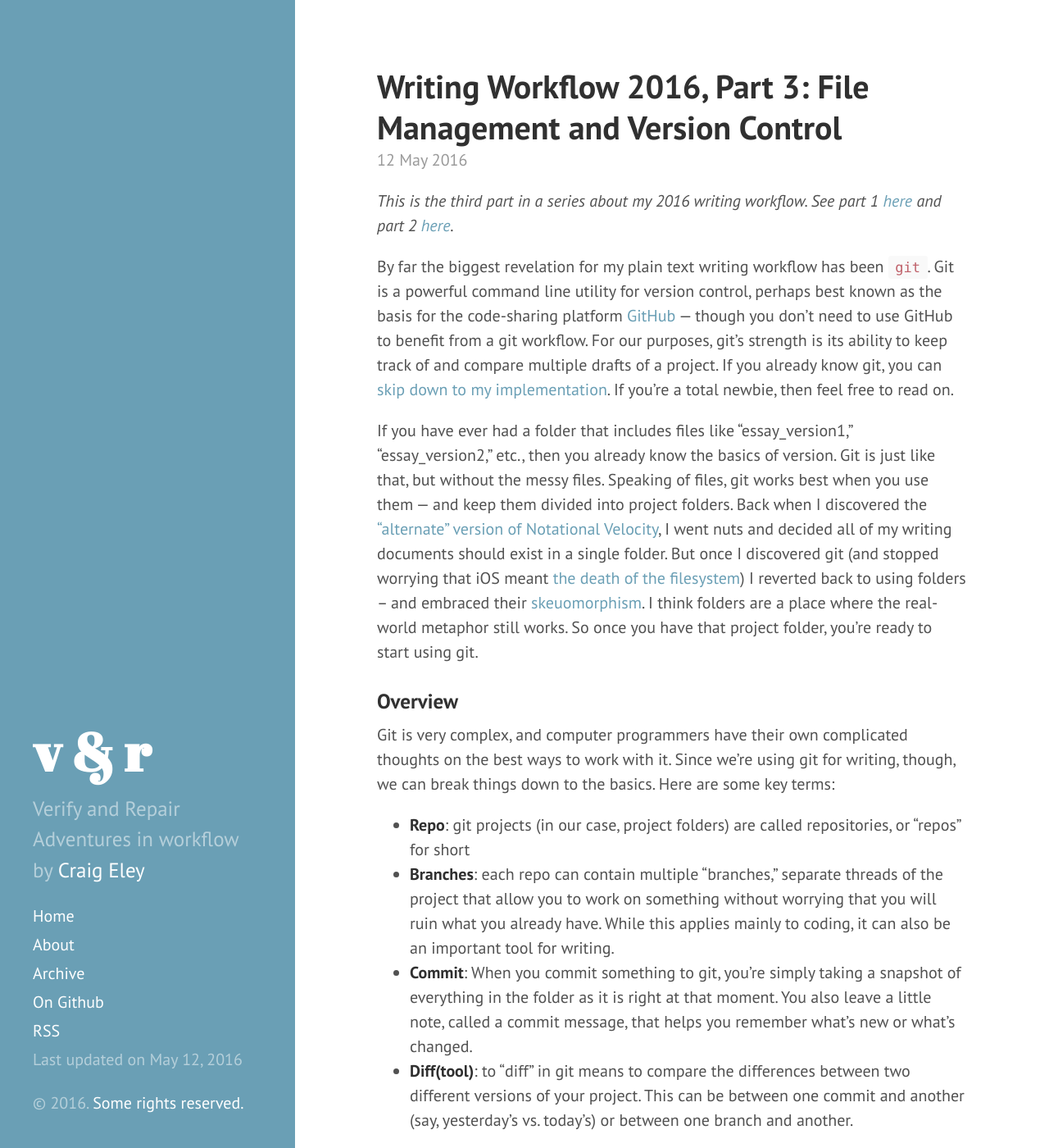
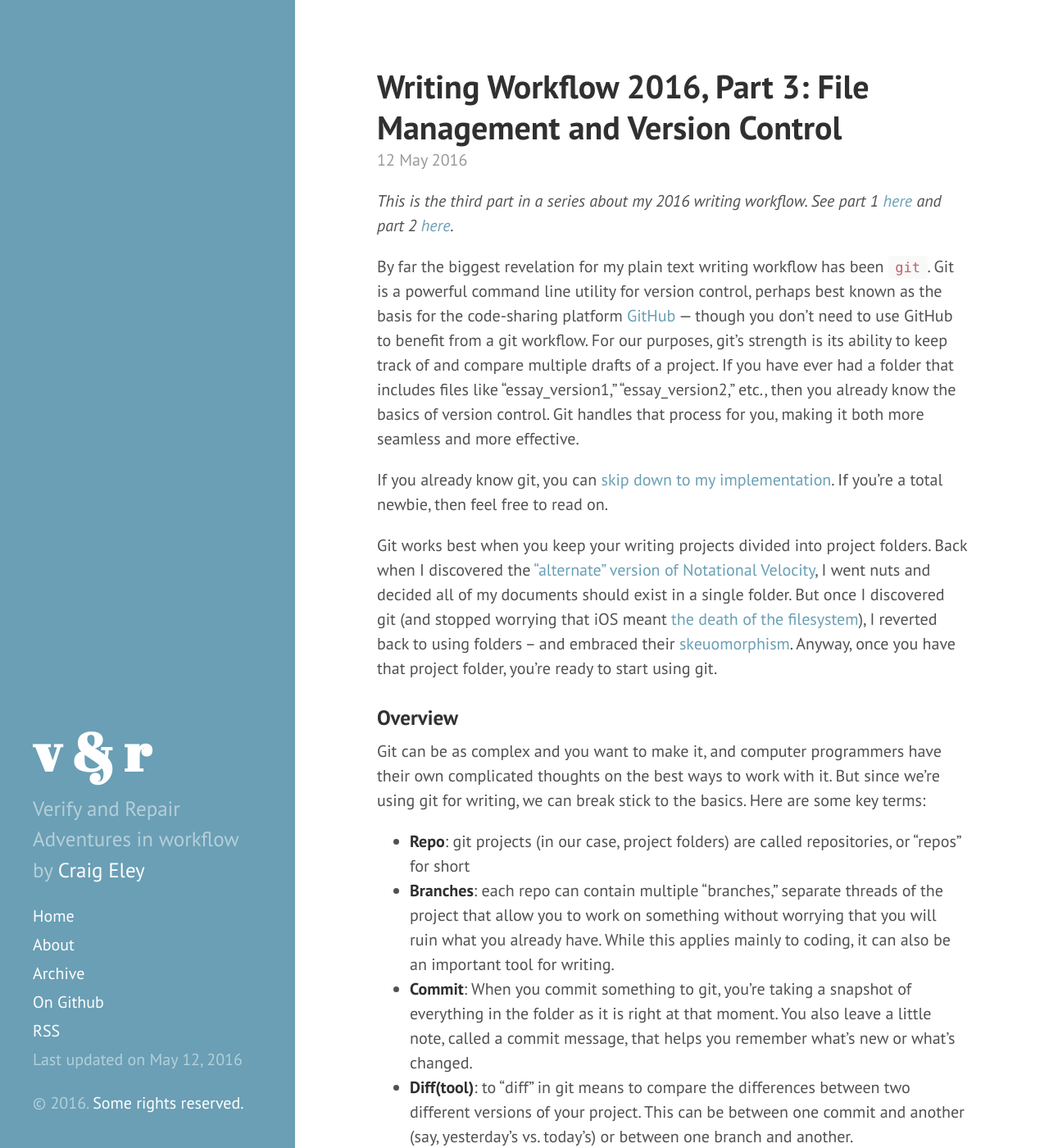
Before and after one commit to craigeley/verifyandrepair, a Jekyll site: the page built from _posts/2016-05-12-file-management-version-control.md, in a window 1280 px wide and 1400 px high. Shown: the whole window at 82% size. Built offline with Jekyll 4.4.1, drawn with Linux system fonts in a browser that asks for light colours; comment, search, counter and statistics services are not loaded; some of the changed text lies outside the part shown.

Commit message:
lined edits to git post

```diff
--- a/_posts/2016-05-12-file-management-version-control.md
+++ b/_posts/2016-05-12-file-management-version-control.md
@@ -7,16 +7,18 @@
 ---
 *This is the third part in a series about my 2016 writing workflow. See part 1 [here](http://verifyandrepair.com/04-11-2016/writing-workflow-2016-markdown-environment/) and part 2 [here](http://verifyandrepair.com/04-13-2016/citations-export-preview/).*
 
-By far the biggest revelation for my plain text writing workflow has been `git`. Git is a powerful command line utility for version control, perhaps best known as the basis for the code-sharing platform [GitHub](https://github.com/) — though you don't need to use GitHub to benefit from a git workflow. For our purposes, git's strength is its ability to keep track of and compare multiple drafts of a project. If you already know git, you can [skip down to my implementation](#workflow). If you're a total newbie, then feel free to read on.
+By far the biggest revelation for my plain text writing workflow has been `git`. Git is a powerful command line utility for version control, perhaps best known as the basis for the code-sharing platform [GitHub](https://github.com/) — though you don't need to use GitHub to benefit from a git workflow. For our purposes, git's strength is its ability to keep track of and compare multiple drafts of a project. If you have ever had a folder that includes files like "essay_version1," "essay_version2," etc., then you already know the basics of version control. Git handles that process for you, making it both more seamless and more effective.
 
-If you have ever had a folder that includes files like "essay_version1," "essay_version2," etc., then you already know the basics of version. Git is just like that, but without the messy files. Speaking of files, git works best when you use them — and keep them divided into project folders. Back when I discovered the ["alternate" version of Notational Velocity](http://brettterpstra.com/projects/nvalt/), I went nuts and decided all of my writing documents should exist in a single folder. But once I discovered git (and stopped worrying that iOS meant [the death of the filesystem](http://www.fastcompany.com/3007889/how-one-new-service-tackling-death-file-system)) I reverted back to using folders – and embraced their [skeuomorphism](http://tumblr.austinkleon.com/post/58625662398). I think folders are a place where the real-world metaphor still works. So once you have that project folder, you're ready to start using git.
+If you already know git, you can [skip down to my implementation](#workflow). If you're a total newbie, then feel free to read on.
+
+Git works best when you keep your writing projects divided into project folders. Back when I discovered the ["alternate" version of Notational Velocity](http://brettterpstra.com/projects/nvalt/), I went nuts and decided all of my documents should exist in a single folder. But once I discovered git (and stopped worrying that iOS meant [the death of the filesystem](http://www.fastcompany.com/3007889/how-one-new-service-tackling-death-file-system)), I reverted back to using folders – and embraced their [skeuomorphism](http://tumblr.austinkleon.com/post/58625662398). Anyway, once you have that project folder, you're ready to start using git.
 
 ### Overview
-Git is very complex, and computer programmers have their own complicated thoughts on the best ways to work with it. Since we're using git for writing, though, we can break things down to the basics. Here are some key terms:
+Git can be as complex and you want to make it, and computer programmers have their own complicated thoughts on the best ways to work with it. But since we're using git for writing, we can break stick to the basics. Here are some key terms:
 
 - **Repo**: git projects (in our case, project folders) are called repositories, or "repos" for short
 - **Branches**: each repo can contain multiple "branches," separate threads of the project that allow you to work on something without worrying that you will ruin what you already have. While this applies mainly to coding, it can also be an important tool for writing.
-- **Commit**: When you commit something to git, you're simply taking a snapshot of everything in the folder as it is right at that moment. You also leave a little note, called a commit message, that helps you remember what's new or what's changed.
+- **Commit**: When you commit something to git, you're taking a snapshot of everything in the folder as it is right at that moment. You also leave a little note, called a commit message, that helps you remember what's new or what's changed.
 - **Diff(tool)**: to "diff" in git means to compare the differences between two different versions of your project. This can be between one commit and another (say, yesterday's vs. today's) or between one branch and another.
 
 To start working in git, you need to use the command line and get into your folder: `cd path/to/folder`. Once you're there, make the folder a git repo: `git init`. Then, add all of the files to the project: `git add --all`. Finally, make the first commit: `git commit -a -m 'initial commit'`. The rest of the example commands in this post work from the idea that are you working in your project folder from the command line.
@@ -24,16 +26,16 @@
 ### <a name="workflow">Workflow</a>
 My git writing workflow uses two branches: "master" and "drafting." As you might guess, drafting is a workspace, while master is the "best" version of the document or project. Using a second branch is completely optional, but I use it because it a) gives me piece of mind to know I'm not messing around on the master, and b) because it allows for a really granular level of revision and review for the times when you need or want it. Here's my process:
 
-- At the start of a session, I switch to the drafting branch if I'm not in there already: `git checkout drafting`.
+- At the start of a session, I switch to the drafting branch if I'm not in there already: `git checkout drafting`. If you need to create that branch, it's `git checkout -b drafting`.
 - Now the hard part: [write](http://36hrw115apll2tgpf9vbfhw1.wpengine.netdna-cdn.com/wp-content/uploads/2013/01/DSC_0112-780x521.jpg).
-- When I'm done writing, I like to compare the changes I've made against the original—because sometimes I have a tendency to overcomplicate and/or make things worse. With the command `git diff drafting..master`, I can see those changes. If I use the same command with `difftool`, it will open those changes in a nice editor. There are some expensive options like [Kaleidoscope](http://www.kaleidoscopeapp.com/), but ol' reliable [TextWrangler](http://www.barebones.com/products/textwrangler/) also works just fine.
+- When I'm done writing, I like to compare the changes I've made against the original and decide what to keep. I have a tendency to overwork a section, complicating it and/or making things worse. With the command `git diff drafting..master`, I can see everything I changed in a writing session and compare it to the "master" version. If I use the same command with `difftool`, it will open those changes in your editor. There are some custom (and expensive) expensive difftools like [Kaleidoscope](http://www.kaleidoscopeapp.com/), but ol' reliable [TextWrangler](http://www.barebones.com/products/textwrangler/) works just fine.
 
 [![](http://d.pr/i/1cAzr+)](http://d.pr/i/1cAzr+)
 *I'm diffing this blog post right now!*
 
-- Once I sort things out, I commit the changes, switch back to my master branch, and merge the changes over.
+- Once I have my revisions sorted out, I commit the changes, switch back to my master branch, and merge the changes over.
     + `git commit -a -m 'new prose'`
     + `git checkout master`
     + `git merge drafting`
 
-That's all there is to it. Well, that's actually the surface of what there is to it, but hopefully it's enough to get you started if you're totally new to git. But I would love to hear any more tips about how to use version control for writing workflows in the comments, or on [Twitter](http://twitter.com/craigeley).
+That's all there is to it. Well, that's actually the surface of what there is to it, but hopefully it's enough to get you started. I would love to hear any more tips about how to use version control for writing workflows in the comments, or on [Twitter](http://twitter.com/craigeley).
```
